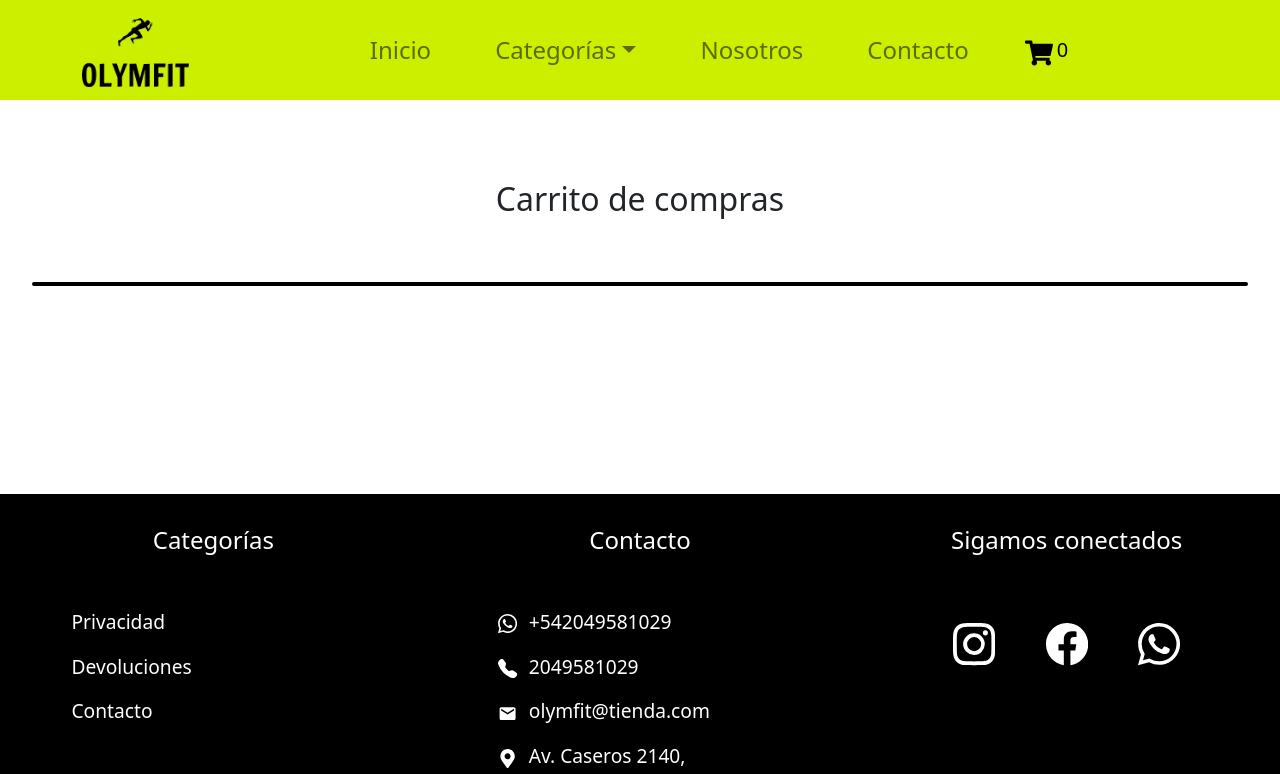
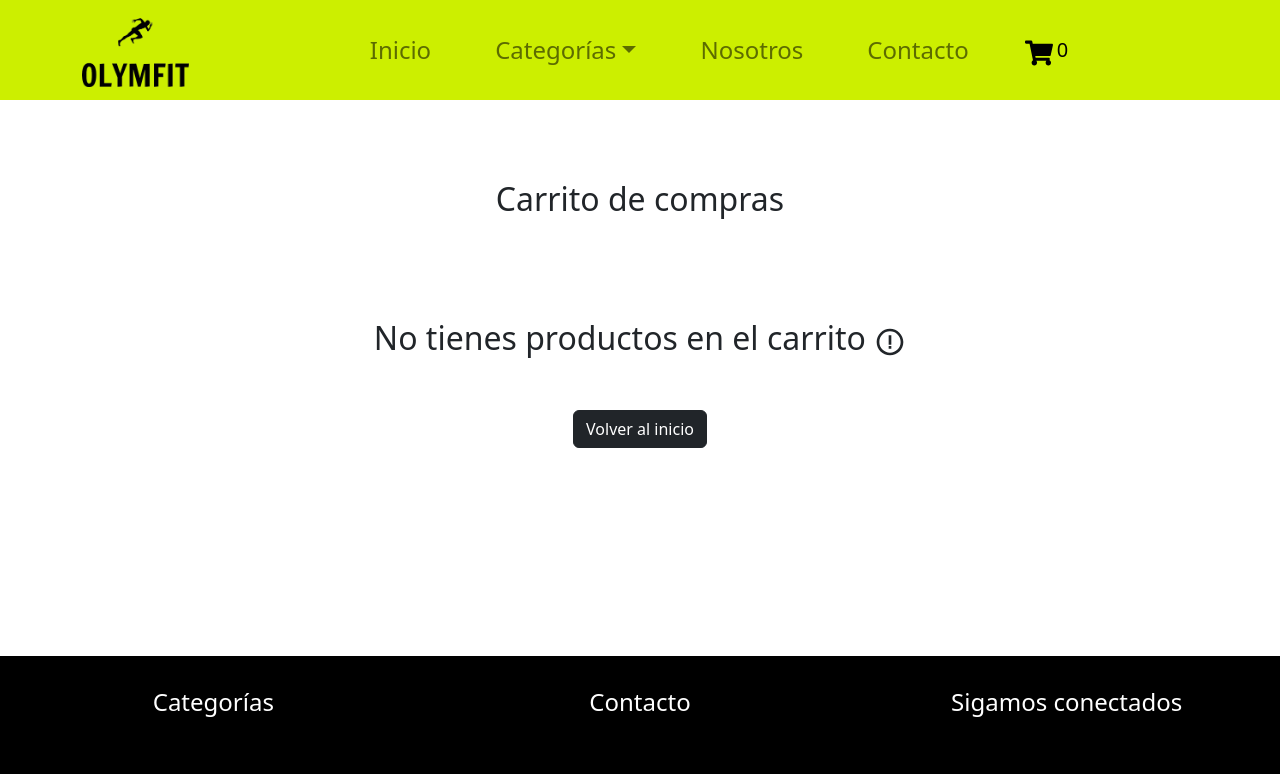
Before and after one commit to N-A-C-H-O/Olymfit-Ecommerce, a React (Create React App) app: page /cart in a window 1280 px wide. Shown: the top 774 px of the page. Built offline with nearby package versions, Linux system fonts and the light colour scheme.

Commit message:
Contenedor empty cart y footer de cart list agregados

```diff
--- a/src/components/CartContainer/CartContainer.css
+++ b/src/components/CartContainer/CartContainer.css
@@ -1,4 +1,21 @@
 .cart-title {
     text-align: center;
-    margin-bottom: 2em;
+    margin-bottom: 3em;
 }
+
+.cart-noproducts {
+    width: 50%;
+    margin: auto;
+
+}
+
+.cart-noproducts p {
+    text-align: center;
+    font-size: 2em;
+}
+
+.cart-noproducts button {
+    display: block;
+    margin: auto;
+    margin-top: 3em;
+}
--- a/src/components/CartContainer/CartContainer.jsx
+++ b/src/components/CartContainer/CartContainer.jsx
@@ -1,11 +1,25 @@
 import "./CartContainer.css";
 import { CartListContainer } from "../CartListContainer/CartListContainer";
+import { useContext } from "react";
+import { CartContext } from "../../context/CartContext";
+import { LinkContainer } from "react-router-bootstrap";
+import { BiErrorCircle } from "react-icons/bi"
 
 export const CartContainer = () => {
+    const { cartList } = useContext(CartContext);
+
     return(
         <div>
             <h2 className="cart-title">Carrito de compras</h2>
-            <CartListContainer />
+            { cartList.length !== 0 ?
+                <CartListContainer /> :
+                <div className="cart-noproducts">
+                    <p>No tienes productos en el carrito <BiErrorCircle/></p>
+                    <LinkContainer to="/">
+                        <button className="btn btn-dark">Volver al inicio</button>
+                    </LinkContainer>
+                </div>
+            }
         </div>
     )
 }
--- a/src/components/CartListContainer/CartListContainer.css
+++ b/src/components/CartListContainer/CartListContainer.css
@@ -4,3 +4,18 @@
     width: 95%;
     margin: 0 auto;
 }
+
+.cart-list-info {
+    padding: 1em;
+    margin: 5em auto;
+    width: 30%;
+    display: flex;
+    justify-content: space-between;
+    align-items: baseline;
+}
+
+.cart-list-info p {
+    font-size: 1.3em;
+    font-weight: bold;
+    padding-left: 2em;
+}
--- a/src/components/CartListContainer/CartListContainer.jsx
+++ b/src/components/CartListContainer/CartListContainer.jsx
@@ -4,13 +4,20 @@ import "./CartListContainer.css";
 import { ItemCart } from "../ItemCart/ItemCart";
 
 export const CartListContainer = () => {
-    const { cartList, removeCart } = useContext(CartContext);
+    const { cartList, removeCart, getTotalPrice, clearCart } = useContext(CartContext);
 
     return(
-        <div className="cart-list-container">
-            {
-                cartList.map((item) => <ItemCart key={item.id} item={item} removeCart={removeCart} />)
-            }
-        </div>
+        <>
+            <div className="cart-list-container">
+                {
+                    cartList.map((item) => <ItemCart key={item.id} item={item} removeCart={removeCart} />)
+                }
+            </div>
+            <div className="cart-list-info">
+                <button onClick={clearCart} className="btn btn-danger btn-carrito-vaciar">Vaciar carrito</button>
+                <button className="btn btn-success btn-carrito-comprar">Finalizar compra</button>
+                <p>Importe total: ${getTotalPrice()}</p>
+            </div>
+        </>
     )
 }
--- a/src/context/CartContext.js
+++ b/src/context/CartContext.js
@@ -40,13 +40,9 @@ export const CartProvider = ({children}) => {
         setCartList([])
     }
 
-
     const getTotalPrice = () => {
-        return cartList.reduce((acc,item) => acc + item.price,0)
+        return cartList.reduce((acc,item) => acc + item.price * item.quantity,0)
     }
-
-
-
 
     return(
         <CartContext.Provider value={{cartList,addCart,removeCart,getTotalPrice,clearCart}}>
```
